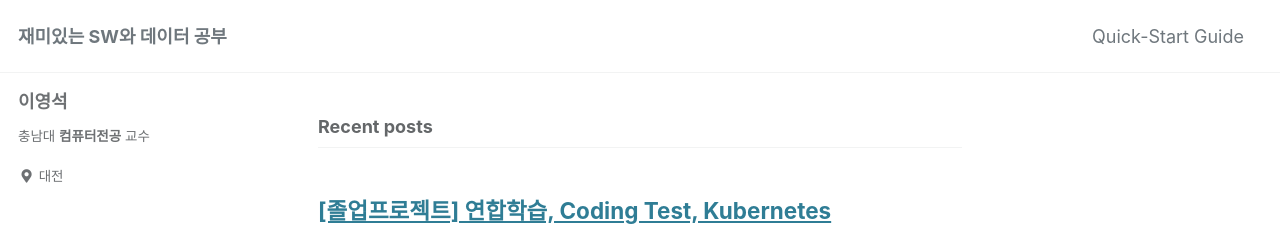
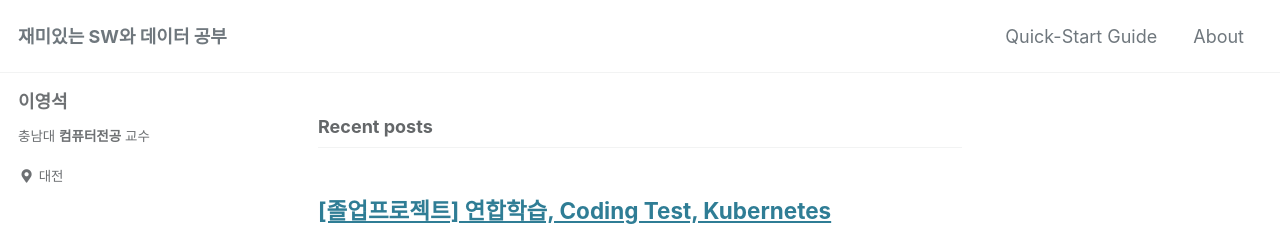
Before and after one commit to leeyoungseok/leeyoungseok.github.com, a Jekyll site: the page built from index.html, in a window 1280 px wide. Shown: the top 226 px of the page. Built offline with Jekyll 4.4.1, drawn with Linux system fonts in a browser that asks for light colours; cached includes are drawn as plain includes; the list of posts is cut into pages by our own code.

Commit message:
Update navigation.yml

```diff
--- a/_data/navigation.yml
+++ b/_data/navigation.yml
@@ -2,7 +2,8 @@
 main:
   - title: "Quick-Start Guide"
     url: https://mmistakes.github.io/minimal-mistakes/docs/quick-start-guide/
-  # - title: "About"
+  - title: "About"
+    url: /about/
   #   url: https://mmistakes.github.io/minimal-mistakes/about/
   # - title: "Sample Posts"
   #   url: /year-archive/
```
